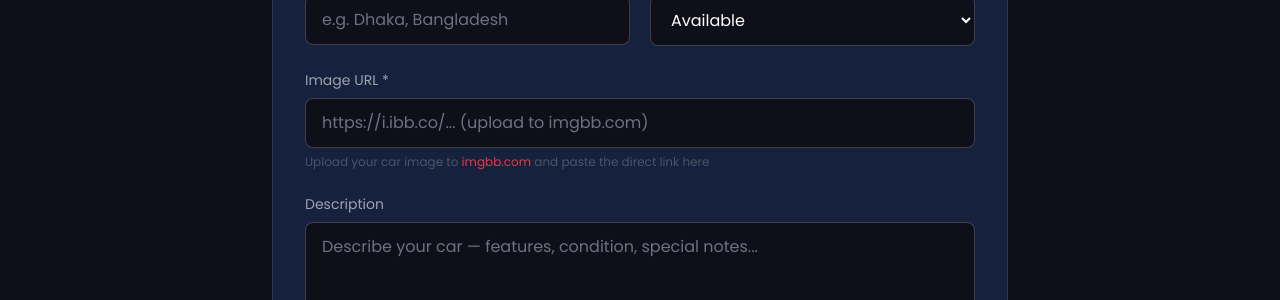
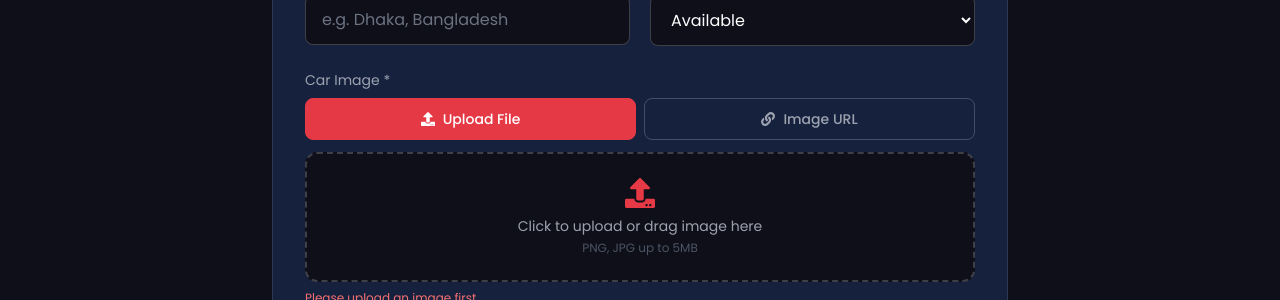
Before and after one commit to fahim3101/drivefleet-client, a React (Vite) app: page /add-car in a window 1280 px wide. Shown: the part 500-800 px from the top of the page. Built offline with nearby package versions, Linux system fonts and the light colour scheme; no server answers; sample sign-in values are in the browser's storage.

Commit message:
feat(client): direct image upload via imgbb API with file input, preview, and fallback URL mode

```diff
--- a/src/pages/AddCar.jsx
+++ b/src/pages/AddCar.jsx
@@ -3,6 +3,8 @@ import api from "../api/axios";
 import { useAuth } from "../providers/AuthProvider";
 import toast from "react-hot-toast";
 import { useNavigate } from "react-router-dom";
+import { uploadImageToImgBB } from "../utils/imageUpload";
+import { FaUpload, FaLink } from "react-icons/fa";
 
 const carTypes = ["SUV", "Sedan", "Hatchback", "Luxury", "Sports", "Truck", "Van", "Electric"];
 
@@ -10,6 +12,8 @@ const AddCar = () => {
   const { user } = useAuth();
   const navigate = useNavigate();
   const [loading, setLoading] = useState(false);
+  const [uploading, setUploading] = useState(false);
+  const [imageMode, setImageMode] = useState("upload"); // upload | url
   const [form, setForm] = useState({
     carName: "",
     dailyRentPrice: "",
@@ -21,8 +25,30 @@ const AddCar = () => {
     availabilityStatus: "Available",
   });
 
-  const handleChange = (e) =>
-    setForm({ ...form, [e.target.name]: e.target.value });
+  const handleChange = (e) => setForm({ ...form, [e.target.name]: e.target.value });
+
+  const handleFileUpload = async (e) => {
+    const file = e.target.files[0];
+    if (!file) return;
+    if (file.size > 5 * 1024 * 1024) {
+      toast.error("Image must be under 5MB");
+      return;
+    }
+    if (!file.type.startsWith("image/")) {
+      toast.error("Please select an image file");
+      return;
+    }
+    setUploading(true);
+    try {
+      const url = await uploadImageToImgBB(file);
+      setForm((prev) => ({ ...prev, imageUrl: url }));
+      toast.success("Image uploaded successfully!");
+    } catch (err) {
+      toast.error(err.message);
+    } finally {
+      setUploading(false);
+    }
+  };
 
   const handleSubmit = async (e) => {
     e.preventDefault();
@@ -153,41 +179,46 @@ const AddCar = () => {
           </div>
         </div>
 
-        {/* Image URL */}
+        {/* Image Upload */}
         <div>
-          <label className="text-sm text-gray-400 mb-2 block">Image URL *</label>
-          <input
-            type="url"
-            name="imageUrl"
-            placeholder="https://i.ibb.co/... (upload to imgbb.com)"
-            required
-            className="input-field"
-            value={form.imageUrl}
-            onChange={handleChange}
-          />
-          <p className="text-xs text-gray-600 mt-1.5">
-            Upload your car image to{" "}
-            <a
-              href="https://imgbb.com"
-              target="_blank"
-              rel="noreferrer"
-              className="text-primary hover:underline"
-            >
-              imgbb.com
-            </a>{" "}
-            and paste the direct link here
-          </p>
+          <label className="text-sm text-gray-400 mb-2 block">Car Image *</label>
+          <div className="flex gap-2 mb-3">
+            <button type="button" onClick={() => setImageMode("upload")} className={`flex-1 py-2.5 rounded-lg border text-sm font-medium flex items-center justify-center gap-2 transition-colors ${imageMode === "upload" ? "bg-primary border-primary text-white" : "border-white/20 text-gray-400 hover:border-primary/50"}`}>
+              <FaUpload /> Upload File
+            </button>
+            <button type="button" onClick={() => setImageMode("url")} className={`flex-1 py-2.5 rounded-lg border text-sm font-medium flex items-center justify-center gap-2 transition-colors ${imageMode === "url" ? "bg-primary border-primary text-white" : "border-white/20 text-gray-400 hover:border-primary/50"}`}>
+              <FaLink /> Image URL
+            </button>
+          </div>
+
+          {imageMode === "upload" ? (
+            <div>
+              <label className="w-full bg-[#0f0f1a] border-2 border-dashed border-white/20 rounded-xl p-6 flex flex-col items-center justify-center cursor-pointer hover:border-primary/50 transition-colors">
+                <FaUpload className="text-3xl text-primary mb-2" />
+                <p className="text-sm text-gray-400 mb-1">{uploading ? "Uploading..." : "Click to upload or drag image here"}</p>
+                <p className="text-xs text-gray-600">PNG, JPG up to 5MB</p>
+                <input type="file" accept="image/*" className="hidden" onChange={handleFileUpload} disabled={uploading} />
+              </label>
+              {uploading && <div className="mt-3 w-full bg-white/10 rounded-full h-2 overflow-hidden"><div className="bg-primary h-full animate-pulse w-full"></div></div>}
+              {!import.meta.env.VITE_IMGBB_API_KEY && <p className="text-xs text-yellow-500 mt-2">⚠️ Set VITE_IMGBB_API_KEY in .env to enable direct upload, or use Image URL mode.</p>}
+            </div>
+          ) : (
+            <div>
+              <input type="url" name="imageUrl" placeholder="https://i.ibb.co/... or any image link" required={imageMode === "url"} className="input-field" value={form.imageUrl} onChange={handleChange} />
+              <p className="text-xs text-gray-600 mt-1.5">Paste direct image link (imgbb, cloudinary, etc.)</p>
+            </div>
+          )}
+
+          {/* Hidden input to keep form.imageUrl required for submit */}
+          {imageMode === "upload" && <input type="hidden" required={!form.imageUrl} value={form.imageUrl} onChange={() => {}} />}
+          {!form.imageUrl && imageMode === "upload" && <p className="text-xs text-red-400 mt-2">Please upload an image first</p>}
         </div>
 
         {/* Image Preview */}
         {form.imageUrl && (
-          <div className="rounded-xl overflow-hidden h-48 border border-white/10">
-            <img
-              src={form.imageUrl}
-              alt="Preview"
-              className="w-full h-full object-cover"
-              onError={(e) => (e.target.style.display = "none")}
-            />
+          <div className="rounded-xl overflow-hidden h-48 border border-white/10 relative">
+            <img src={form.imageUrl} alt="Preview" className="w-full h-full object-cover" onError={(e) => (e.target.style.display = "none")} />
+            <button type="button" onClick={() => setForm({ ...form, imageUrl: "" })} className="absolute top-2 right-2 bg-black/60 text-white rounded-full w-8 h-8 flex items-center justify-center hover:bg-red-500/80">×</button>
           </div>
         )}
 
@@ -204,12 +235,8 @@ const AddCar = () => {
           />
         </div>
 
-        <button
-          type="submit"
-          className="btn-primary w-full py-4 text-lg"
-          disabled={loading}
-        >
-          {loading ? "Adding Car..." : "Add Car to DriveFleet"}
+        <button type="submit" className="btn-primary w-full py-4 text-lg" disabled={loading || uploading || !form.imageUrl}>
+          {uploading ? "Uploading Image..." : loading ? "Adding Car..." : "Add Car to DriveFleet"}
         </button>
       </form>
     </div>
--- a/src/pages/MyAddedCars.jsx
+++ b/src/pages/MyAddedCars.jsx
@@ -3,8 +3,9 @@ import api from "../api/axios";
 import { useAuth } from "../providers/AuthProvider";
 import toast from "react-hot-toast";
 import Spinner from "../components/Spinner";
-import { FaEdit, FaTrash, FaTimes, FaCar } from "react-icons/fa";
+import { FaEdit, FaTrash, FaTimes, FaCar, FaUpload } from "react-icons/fa";
 import { Link } from "react-router-dom";
+import { uploadImageToImgBB } from "../utils/imageUpload";
 
 const carTypes = ["SUV", "Sedan", "Hatchback", "Luxury", "Sports", "Truck", "Van", "Electric"];
 const fallbackImg = "https://images.unsplash.com/photo-1494976388531-d1058494cdd8?w=600";
@@ -16,6 +17,23 @@ const MyAddedCars = () => {
   const [editCar, setEditCar] = useState(null);
   const [deleteId, setDeleteId] = useState(null);
   const [saving, setSaving] = useState(false);
+  const [uploading, setUploading] = useState(false);
+
+  const handleEditFileUpload = async (e) => {
+    const file = e.target.files[0];
+    if (!file) return;
+    if (file.size > 5 * 1024 * 1024) return toast.error("Image must be under 5MB");
+    setUploading(true);
+    try {
+      const url = await uploadImageToImgBB(file);
+      setEditCar((prev) => ({ ...prev, imageUrl: url }));
+      toast.success("Image uploaded!");
+    } catch (err) {
+      toast.error(err.message);
+    } finally {
+      setUploading(false);
+    }
+  };
 
   const fetchCars = () => {
     if (!user?.email) return;
@@ -183,15 +201,24 @@ const MyAddedCars = () => {
                 />
               </div>
               <div>
-                <label className="text-sm text-gray-400 mb-1.5 block">Image URL</label>
+                <label className="text-sm text-gray-400 mb-1.5 block">Image</label>
+                <div className="flex gap-2 mb-2">
+                  <label className="flex items-center gap-2 px-3 py-2 bg-[#0f0f1a] border border-white/20 rounded-lg text-sm cursor-pointer hover:border-primary/50">
+                    <FaUpload className="text-primary" /> {uploading ? "Uploading..." : "Upload New"}
+                    <input type="file" accept="image/*" className="hidden" onChange={handleEditFileUpload} disabled={uploading} />
+                  </label>
+                  <span className="text-xs text-gray-500 flex items-center">or edit URL</span>
+                </div>
                 <input
                   type="url"
                   className="input-field"
                   value={editCar.imageUrl || ""}
-                  onChange={(e) =>
-                    setEditCar({ ...editCar, imageUrl: e.target.value })
-                  }
+                  onChange={(e) => setEditCar({ ...editCar, imageUrl: e.target.value })}
+                  placeholder="https://..."
                 />
+                {editCar.imageUrl && (
+                  <img src={editCar.imageUrl} alt="Preview" className="mt-2 w-full h-32 object-cover rounded-lg border border-white/10" onError={(e) => (e.target.style.display = "none")} />
+                )}
               </div>
               <div>
                 <label className="text-sm text-gray-400 mb-1.5 block">Pickup Location</label>
--- /dev/null
+++ b/src/utils/imageUpload.js
@@ -0,0 +1,34 @@
+/**
+ * Upload image to imgbb
+ * Requires VITE_IMGBB_API_KEY in .env
+ * Free key: https://api.imgbb.com/ -> Get API Key
+ */
+export const uploadImageToImgBB = async (file) => {
+  const apiKey = import.meta.env.VITE_IMGBB_API_KEY;
+  if (!apiKey) {
+    throw new Error("Image upload not configured. Please set VITE_IMGBB_API_KEY in .env or use Image URL.");
+  }
+
+  const formData = new FormData();
+  formData.append("image", file);
+
+  const res = await fetch(`https://api.imgbb.com/1/upload?key=${apiKey}`, {
+    method: "POST",
+    body: formData,
+  });
+
+  const data = await res.json();
+  if (!data.success) {
+    throw new Error(data.error?.message || "Image upload failed");
+  }
+  return data.data.display_url; // or data.data.url
+};
+
+// Fallback: convert file to base64 for preview if needed (not for production, just fallback)
+export const fileToBase64 = (file) =>
+  new Promise((resolve, reject) => {
+    const reader = new FileReader();
+    reader.onload = () => resolve(reader.result);
+    reader.onerror = reject;
+    reader.readAsDataURL(file);
+  });
```
Also changed, not shown: 1 other file (tests, documents, lock files or other folders).
